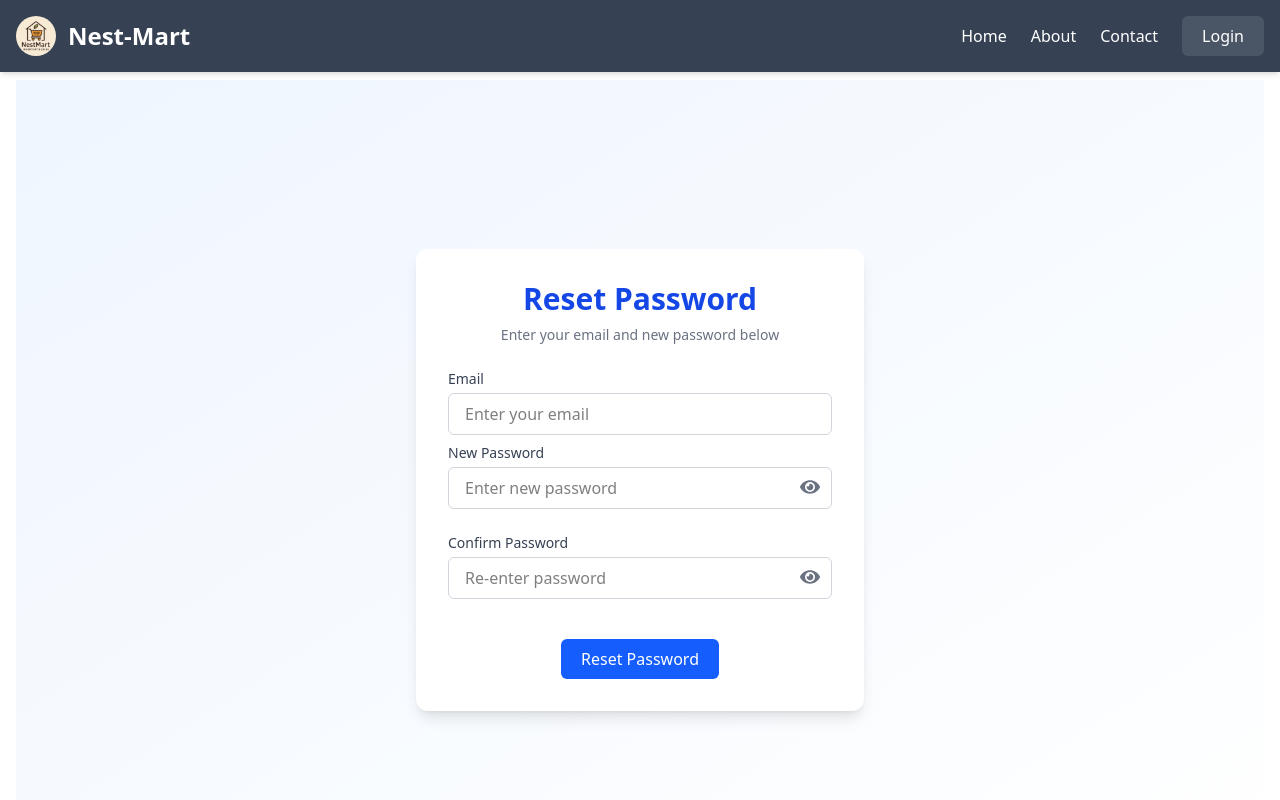
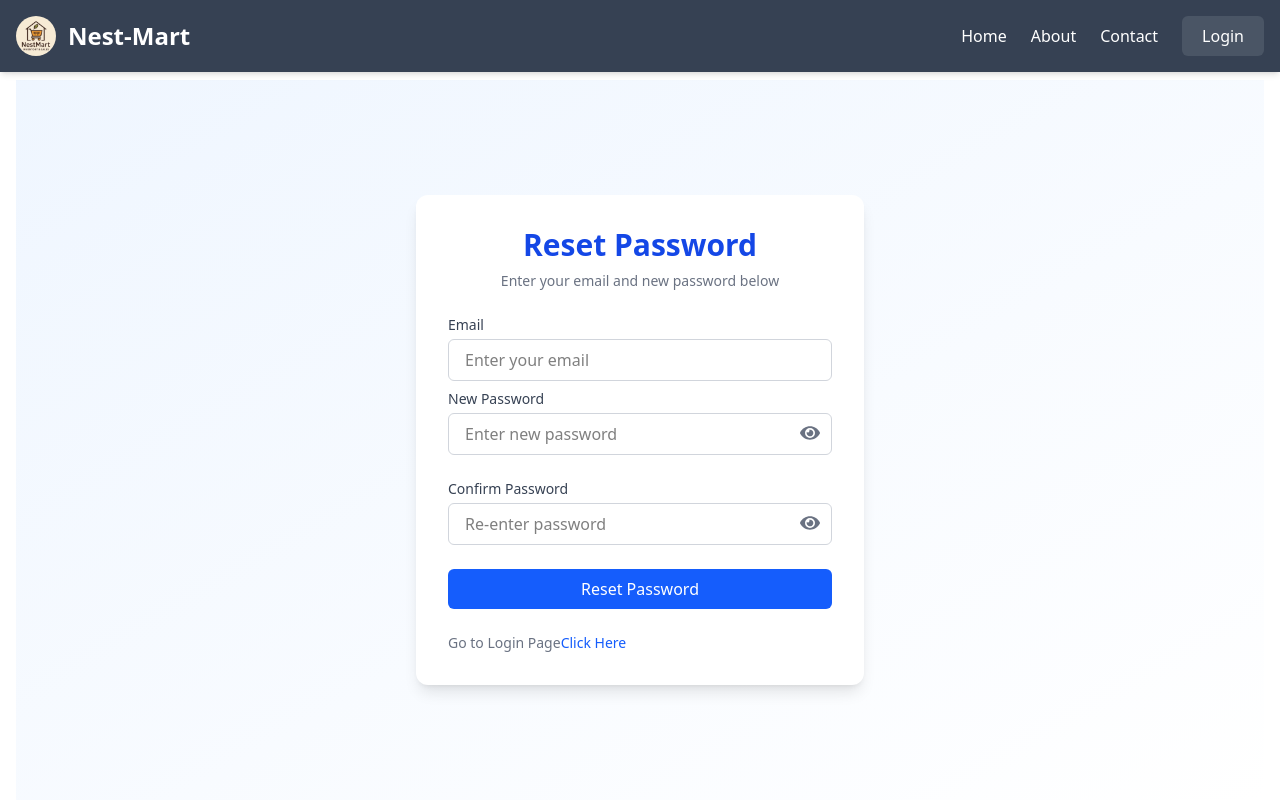
Before and after one commit to BottomsNode/nest-mart-react-frontend, a React (Vite) app: page /reset-password in a window 1280 px wide. Shown: the top 800 px of the page. Built offline with nearby package versions, Linux system fonts and the light colour scheme.

Commit message:
changes in reset link and stats grid

```diff
--- a/src/features/dashboard/components/admin/StatsGrid.tsx
+++ b/src/features/dashboard/components/admin/StatsGrid.tsx
@@ -13,12 +13,12 @@ interface Props {
 
 const StatsGrid: FC<Props> = ({ stats }) => {
     return (
-        <div className="grid grid-cols-1 sm:grid-cols-2 lg:grid-cols-3 gap-6 px-6" >
+        <div className="grid grid-cols-1 sm:grid-cols-2 lg:grid-cols-4 gap-6 px-6">
             {
                 stats.map((stat, index) => (
                     <div
                         key={index}
-                        className="flex items-center gap-4 bg-white rounded-xl shadow-sm p-5 hover:shadow-md transition"
+                        className="flex items-center gap-4 bg-white rounded-xl shadow-sm p-5 hover:shadow-md transform translate-x-2 hover:translate-y-2 transition-transform duration-300"
                     >
                         <div className={`p-3 rounded-full text-white ${stat.color}`} >
                             <stat.icon size={25} />
--- a/src/features/home/components/ContactPage.tsx
+++ b/src/features/home/components/ContactPage.tsx
@@ -66,7 +66,7 @@ const ContactPage: FC = () => {
                                     placeholder="Enter your message"
                                 />
                                 <div className="flex justify-center pt-4">
-                                    <CommonButton type="submit" text="Send Message" className="px-6" />
+                                    <CommonButton type="submit" text="Send Message" className="px-6 w-full" />
                                 </div>
                             </form>
                         </FormProvider>
--- a/src/features/home/components/LoginForm.tsx
+++ b/src/features/home/components/LoginForm.tsx
@@ -7,9 +7,9 @@ import { lazy, useState } from "react";
 import { useLogin } from "../hooks";
 import { Link } from "react-router-dom";
 
-const Popup = lazy(()=> import("@/components/Popup/Popup"));
-const CommonButton = lazy(()=> import("@/components/Button/Button"));
-const InputField = lazy(()=> import("@/components/Form/InputField"));
+const Popup = lazy(() => import("@/components/Popup/Popup"));
+const CommonButton = lazy(() => import("@/components/Button/Button"));
+const InputField = lazy(() => import("@/components/Form/InputField"));
 
 
 const LoginForm: React.FC = () => {
@@ -73,15 +73,6 @@ const LoginForm: React.FC = () => {
                             </button>
                         </div>
 
-                        <div className="flex items-center justify-between text-sm">
-                            <span className="text-gray-500">Forgot your password?</span>
-                            <Link to="/reset-password" className="text-blue-600 hover:underline">
-                                Reset
-                            </Link>
-                        </div>
-
-                        {loading && <Loader overlay size={40} color="#007BFF" />}
-
                         <div className="pt-2">
                             <CommonButton
                                 type="submit"
@@ -90,6 +81,17 @@ const LoginForm: React.FC = () => {
                                 className="w-full"
                             />
                         </div>
+
+                        <div className="flex items-center justify-between text-sm">
+                            <span className="text-gray-500">Forgot your password?
+                                <Link to="/reset-password" className="text-blue-600 hover:underline">
+                                    <span className="ml-1 text-blue-600">Reset it here</span>
+                                </Link>
+                            </span>
+                        </div>
+
+                        {loading && <Loader overlay size={40} color="#007BFF" />}
+
                     </form>
                 </FormProvider>
 
@@ -101,7 +103,7 @@ const LoginForm: React.FC = () => {
                     anchorOrigin={{ vertical: "top", horizontal: "right" }}
                 />
             </div>
-        </div>
+        </div >
     );
 };
 
--- a/src/features/home/components/ResetPassword.tsx
+++ b/src/features/home/components/ResetPassword.tsx
@@ -6,10 +6,11 @@ import { resetPwdSchema, type ResetPasswordFormValues } from "../models/resetPwd
 import { Loader } from "@/components/Loader";
 import { FaEye, FaEyeSlash } from "react-icons/fa";
 import axiosInstance from "@/api/handler";
+import { Link } from "react-router-dom";
 
-const Popup = lazy(()=> import("@/components/Popup/Popup"));
-const CommonButton = lazy(()=> import("@/components/Button/Button"));
-const InputField = lazy(()=> import("@/components/Form/InputField"));
+const Popup = lazy(() => import("@/components/Popup/Popup"));
+const CommonButton = lazy(() => import("@/components/Button/Button"));
+const InputField = lazy(() => import("@/components/Form/InputField"));
 
 const ResetPasswordForm: React.FC = () => {
     const [showPassword, setShowPassword] = useState(false);
@@ -60,7 +61,7 @@ const ResetPasswordForm: React.FC = () => {
     return (
         <>
             {loading && <Loader overlay={true} />}
-            <div className="min-h-[100vh] flex items-center justify-center bg-gradient-to-br from-blue-50 to-white px-4 animate-fade-in-up">
+            <div className="min-h-[90vh] flex items-center justify-center bg-gradient-to-br from-blue-50 to-white px-4 animate-fade-in-up">
                 <div className="w-full max-w-md bg-white rounded-xl shadow-lg p-8 space-y-6">
                     <div className="text-center">
                         <h2 className="text-3xl font-extrabold text-blue-700 mb-2">Reset Password</h2>
@@ -105,8 +106,16 @@ const ResetPasswordForm: React.FC = () => {
                                 </button>
                             </div>
 
-                            <div className="flex justify-center pt-4">
-                                <CommonButton type="submit" text="Reset Password" />
+                            <div className="flex justify-center">
+                                <CommonButton type="submit" text="Reset Password" className="w-full"/>
+                            </div>
+
+                            <div className="flex items-center justify-between text-sm">
+                                <span className="text-gray-500">Go to Login Page
+                                    <Link to="/login" className="text-blue-600 hover:underline">
+                                        <span className="text-blue-600">Click Here</span>
+                                    </Link>
+                                </span>
                             </div>
                         </form>
                     </FormProvider>
```
